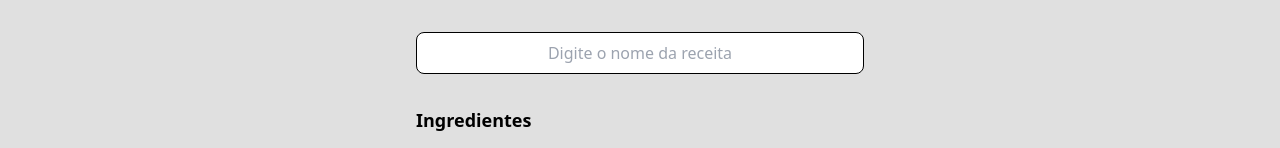
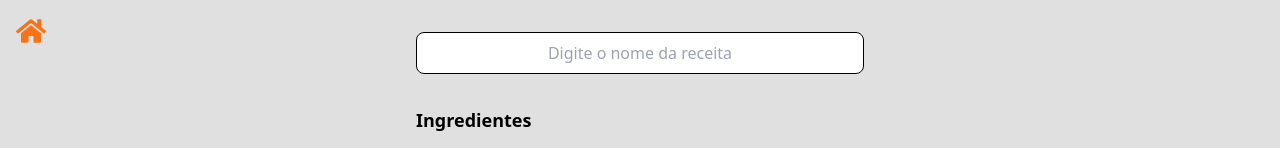
Before and after one commit to Marianadias503/projetopessoal, a React (Vite) app in the folder chefvirtual/: page /publish-recipe in a window 1280 px wide. Shown: the top 148 px of the page. Built offline with nearby package versions, Linux system fonts and the light colour scheme.

Commit message:
add icone para navegação ate minha home

```diff
--- a/chefvirtual/src/pages/AllRecipes.tsx
+++ b/chefvirtual/src/pages/AllRecipes.tsx
@@ -2,9 +2,14 @@ import React from "react";
 import { useNavigate } from "react-router-dom";
 import { useFetchRecipes } from "../hooks/useFecthRecipes";
 import Logo from "../assets/logo.png";
+import { FaHome } from "react-icons/fa"; // Ícone de "home"
 
 const AllRecipesPage: React.FC = () => {
 
+  // Função para o usuário conseguir voltar para home
+  const goHome = () => {
+    navigate("/");
+  };
   // Usando o hook para buscar todas as receitas
   const { recipes, loading, error } = useFetchRecipes("http://localhost:3000/receitas");
   const navigate = useNavigate(); // Hook para navegação
@@ -29,6 +34,14 @@ const AllRecipesPage: React.FC = () => {
   }
 
   return (
+  <div>
+    <button
+        onClick={goHome}
+        className="absolute top-4 left-4 text-3xl text-orange-500 hover:text-orange-700"
+      >
+        <FaHome />
+      </button>
+
     <div className="flex flex-col items-center p-8">
       {/* Título  */}
       <h1 className="mb-10 text-center text-3xl">Todas as Receitas</h1>
@@ -51,6 +64,7 @@ const AllRecipesPage: React.FC = () => {
         ))}
       </div>
     </div>
+    </div>
   );
 };
 
--- a/chefvirtual/src/pages/PublishRecipe.tsx
+++ b/chefvirtual/src/pages/PublishRecipe.tsx
@@ -3,8 +3,15 @@ import { ButtonPublished } from "../components/ButtonPublished";
 import { useNavigate } from "react-router-dom";
 import { useRecipeData } from "../hooks/useRecipeData";
 import { saveRecipe } from "../hooks/useSaveRecipeBd";
+import { FaHome } from "react-icons/fa"; // Ícone de "home"
 
 const PublishRecipe: React.FC = () => {
+
+  // Função para o usuário conseguir voltar para home
+  const goHome = () => {
+    navigate("/");
+  };
+
   const { recipeData, setRecipeData, handleInputChange } = useRecipeData();
   const navigate = useNavigate();
 
@@ -42,6 +49,16 @@ const PublishRecipe: React.FC = () => {
   };
 
   return (
+    <div>
+
+       {/* Ícone de Home */}
+        <button
+        onClick={goHome}
+        className="absolute top-4 left-4 text-3xl text-orange-500 hover:text-orange-700"
+      >
+        <FaHome />
+      </button>
+
     <div className="bg-[#E0E0E0] p-8 flex flex-col items-center justify-center">
       <form onSubmit={handlePublish} className="w-full max-w-4xl mx-auto flex flex-col items-center">
         {/* Título da receita */}
@@ -127,6 +144,7 @@ const PublishRecipe: React.FC = () => {
         </footer>
       </form>
     </div>
+    </div>
   );
 };
 
```
